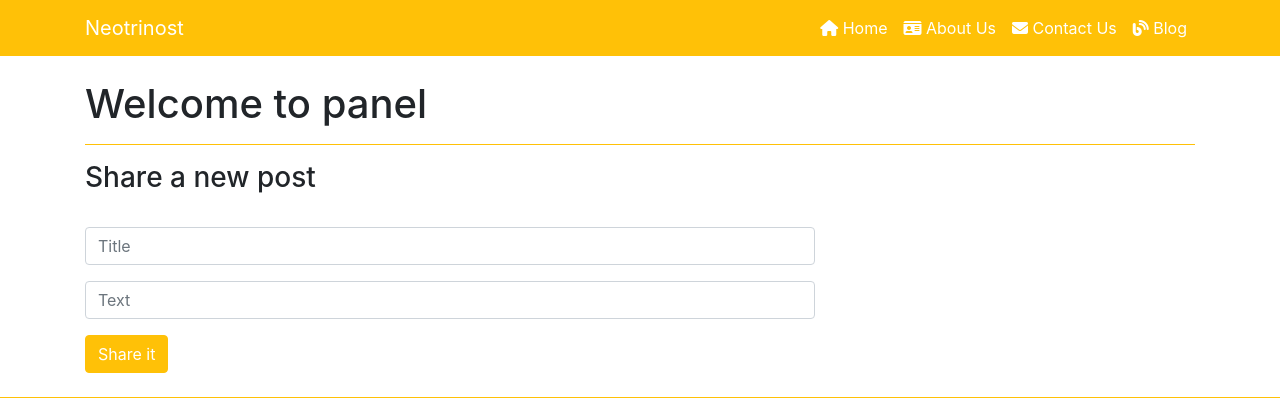
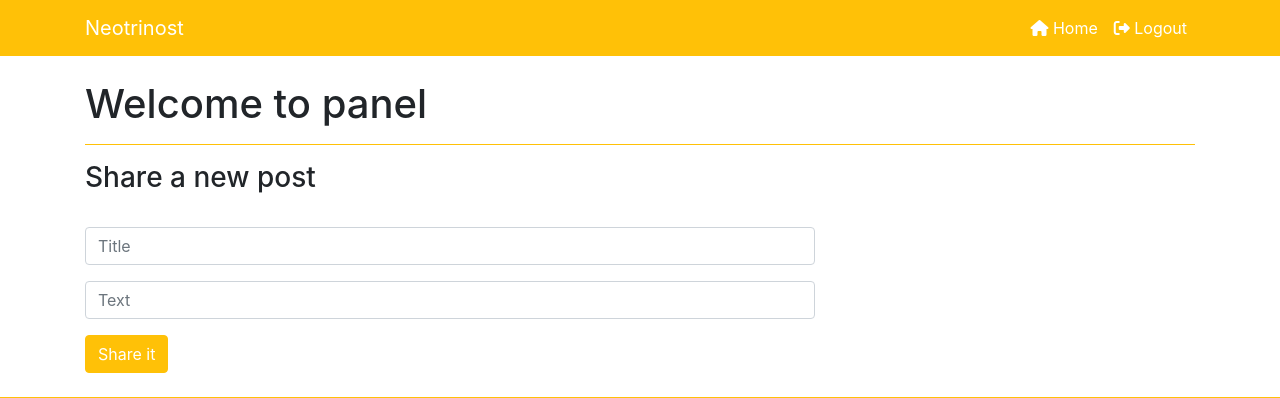
Before and after one commit to Neotrinost/Neotrinost.ir, a Flask app: page /panel in a window 1280 px wide. Shown: the top 398 px of the page. Run offline with Flask 2, Linux system fonts and the light colour scheme; the visitor is signed in with stand-in values (Sample User, id 1); some libraries are stand-ins or nearby versions.

Commit message:
Update Nav bar and add logout

```diff
--- a/app/templates/panel.html
+++ b/app/templates/panel.html
@@ -29,13 +29,7 @@
                         <a class="nav-link" href="#"><i class="fa fa-home"></i> Home</a>
                     </li>
                     <li class="nav-item text-white active">
-                        <a class="nav-link" href="#"><i class="fa fa-id-card"></i> About Us</a>
-                    </li>
-                    <li class="nav-item text-white active">
-                        <a class="nav-link" href="#"><i class="fa fa-envelope"></i> Contact Us</a>
-                    </li>
-                    <li class="nav-item text-white active">
-                        <a class="nav-link" href="#"><i class="fa fa-blog"></i> Blog</a>
+                        <a class="nav-link" href="#"><i class="fa fa-sign-out"></i> Logout</a>
                     </li>
                 </ul>
             </div>
```
